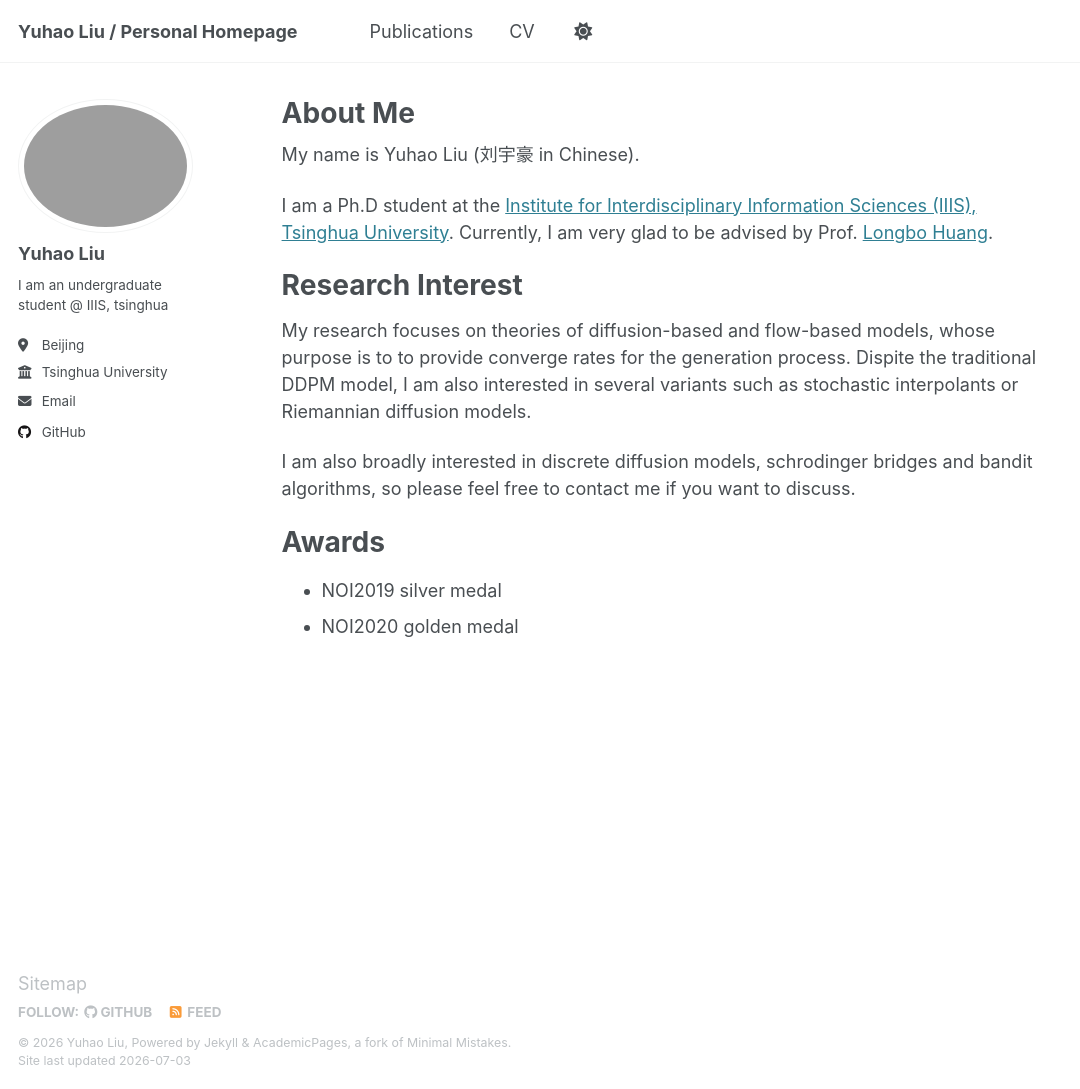
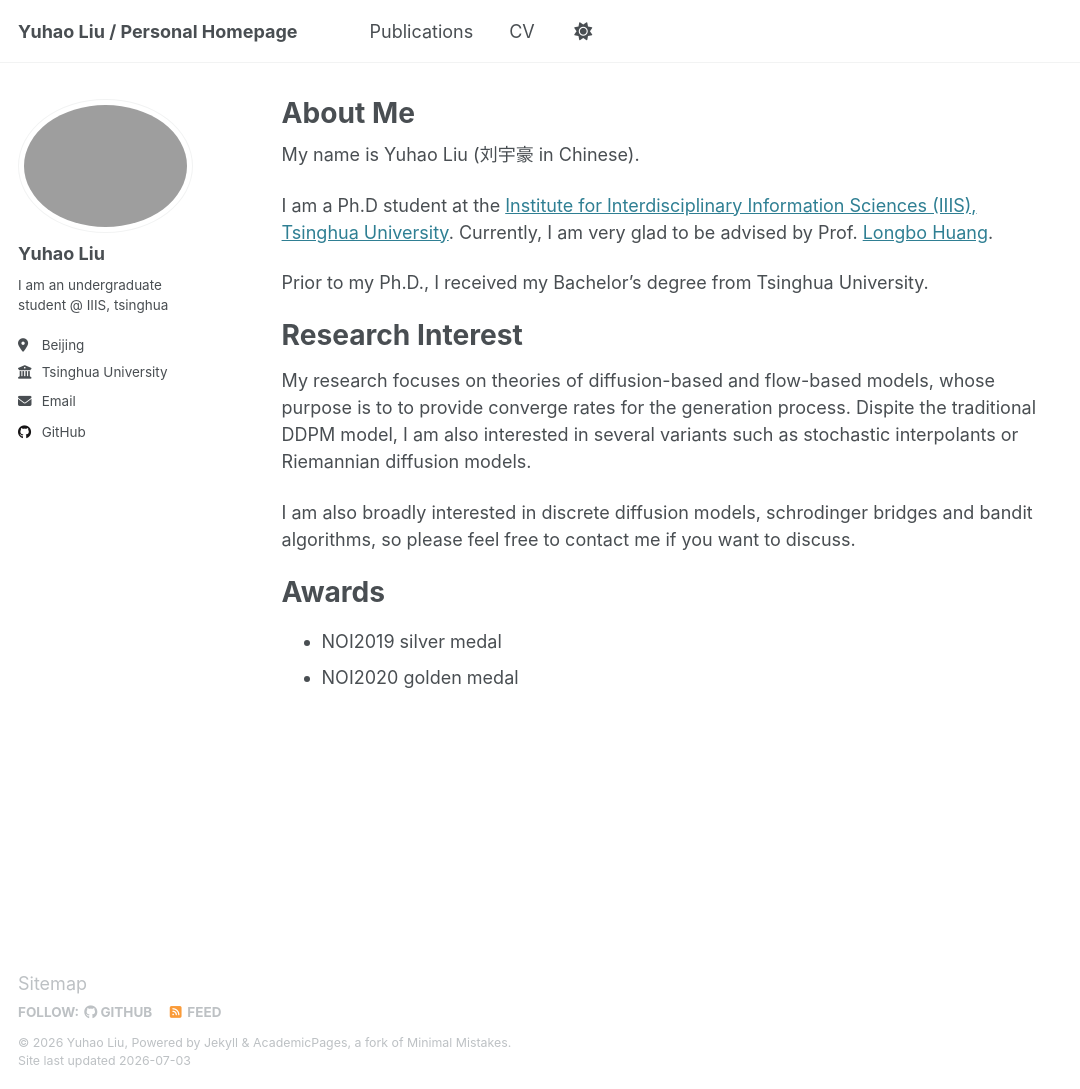
Before and after one commit to liuyuhao21/liuyuhao21.github.io, a Jekyll site: the page built from _pages/about.md, in a window 1280 px wide and 1089 px high. Shown: the whole window, without its empty margins (0-1080 px from the left). Built offline with Jekyll 4.4.1, drawn with Linux system fonts in a browser that asks for light colours.

Commit message:
Update about.md

```diff
--- a/_pages/about.md
+++ b/_pages/about.md
@@ -12,6 +12,8 @@ My name is Yuhao Liu (刘宇豪 in Chinese).
 
 I am a Ph.D student at the [Institute for Interdisciplinary Information Sciences (IIIS), Tsinghua University](https://iiis.tsinghua.edu.cn/en/). Currently, I am very glad to be advised by Prof. [Longbo Huang](https://people.iiis.tsinghua.edu.cn/~huang/index.html).
 
+Prior to my Ph.D., I received my Bachelor's degree from Tsinghua University.
+
 Research Interest
 ======
 My research focuses on theories of diffusion-based and flow-based models, whose purpose is to to provide converge rates for the generation process. Dispite the traditional DDPM model, I am also interested in several variants such as stochastic interpolants or Riemannian diffusion models.
```
